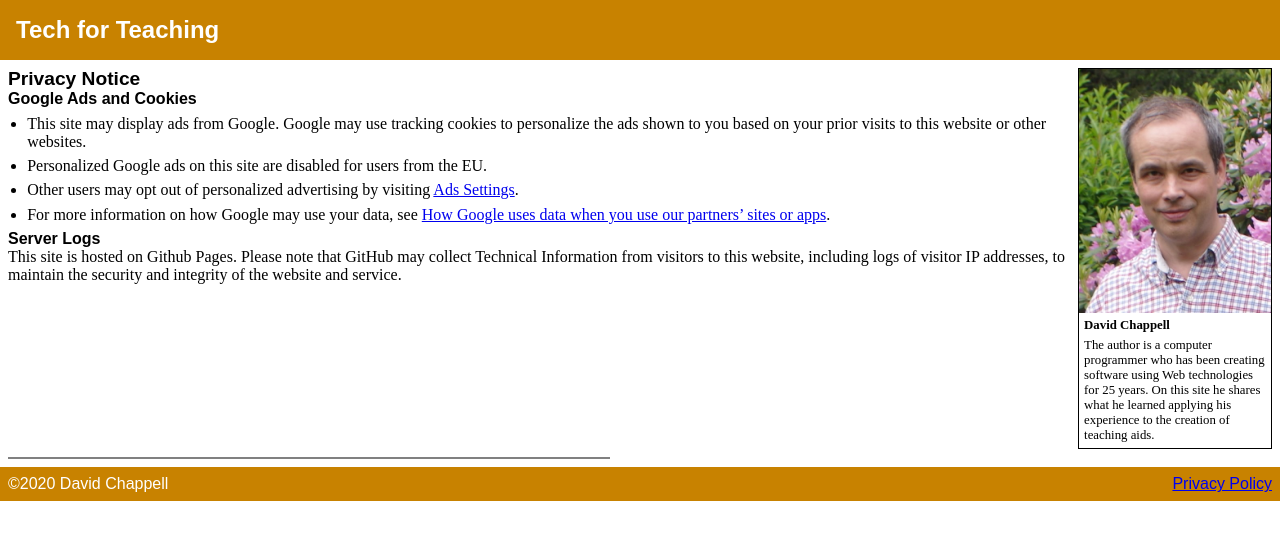
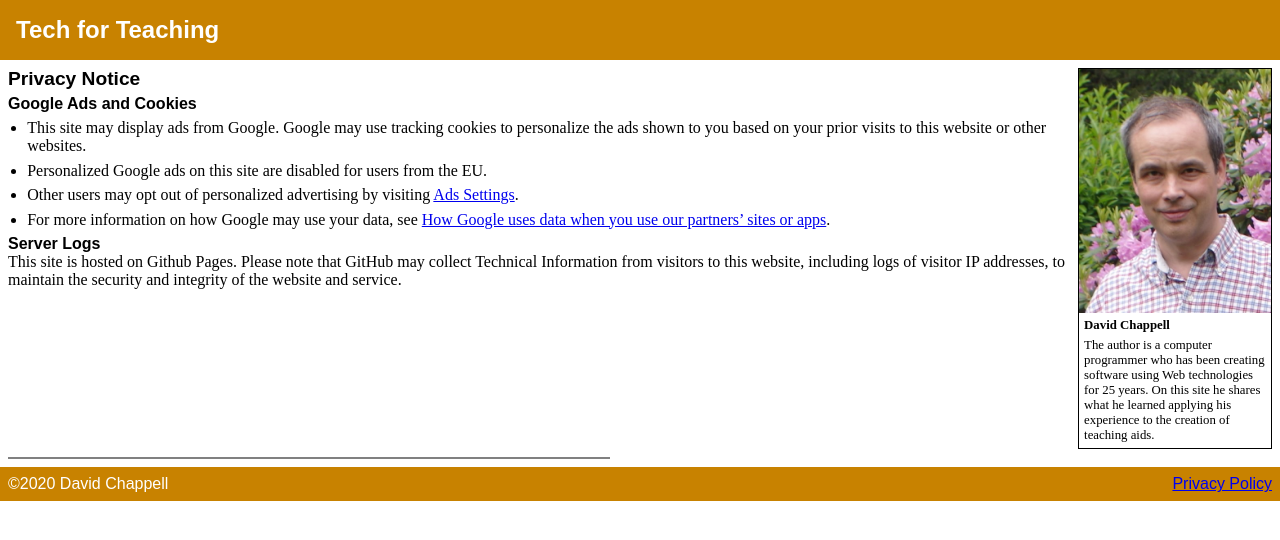
Before and after one commit to david672orford/tech-for-teaching, a Jekyll site: the page built from privacy.md, in a window 1280 px wide. Shown: the top 540 px of the page. Built offline with Jekyll 4.4.1, drawn with Linux system fonts in a browser that asks for light colours; our own code applies the rules of GitHub Pages for plain Markdown files.

Commit message:
H2, H3 top margin

```diff
--- a/assets/css/style.css
+++ b/assets/css/style.css
@@ -37,6 +37,9 @@ H1 A {
 	}
 H2, H3 {
 	font-family: sans-serif;
+	margin-top: .3em;
+	}
+H2 {
 	font-size: 120%;
 	}
 H3 {
```
